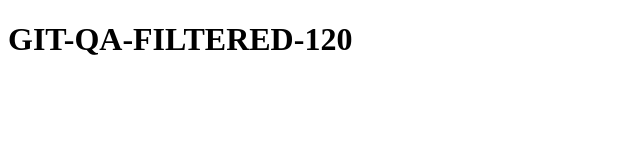
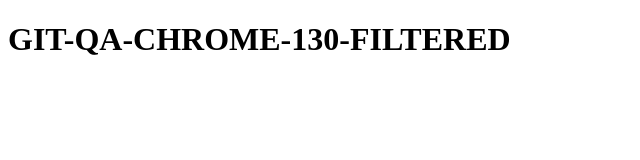
Before and after one commit to Ali-Hassan-hub-web/ezepanel-git-qa-public-20261122, a plain HTML site: page index.html in a window 1280 px wide. Shown: the whole page, without its empty margins (0-640 px from the left). Drawn offline with Linux system fonts and the light colour scheme.

Commit message:
Chrome QA130 signed branch-filter test

```diff
--- a/index.html
+++ b/index.html
@@ -1 +1 @@
-<!doctype html><title>EzePanel Git QA</title><h1>GIT-QA-FILTERED-120</h1>
+<!doctype html><h1>GIT-QA-CHROME-130-FILTERED</h1>
```
